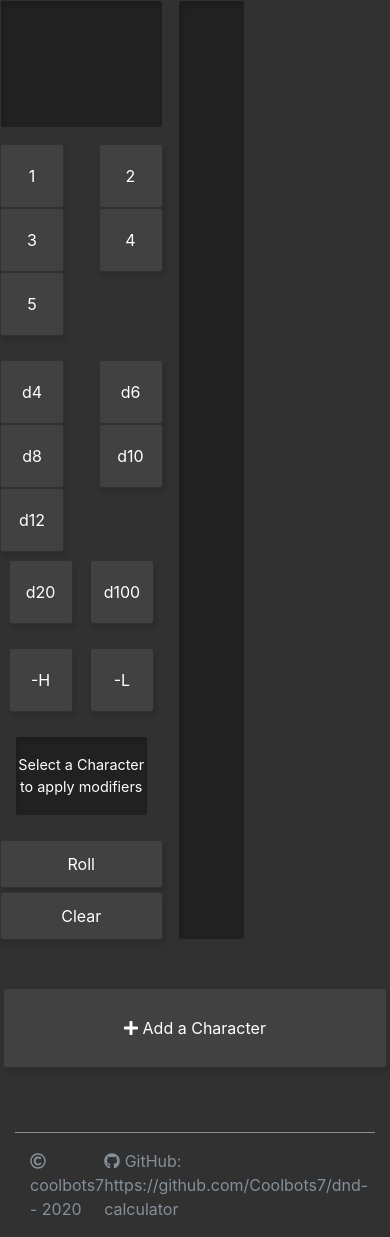
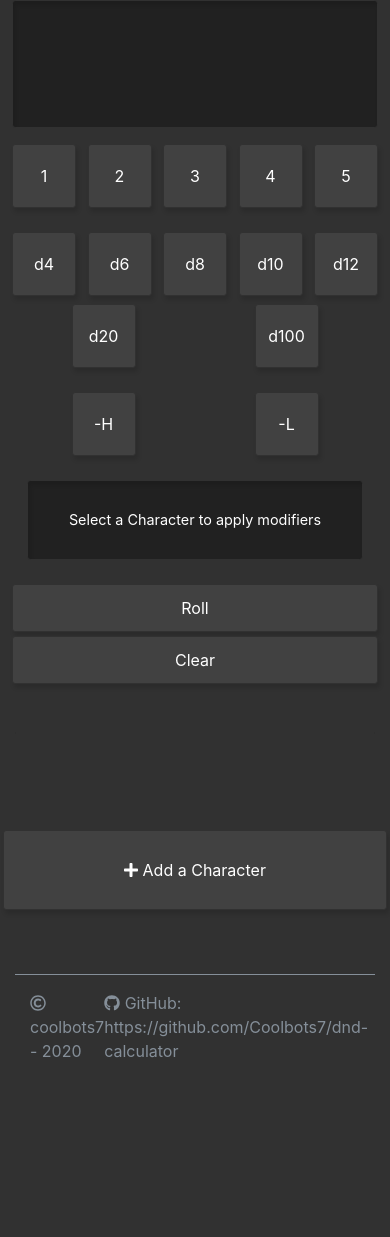
Before and after one commit to Coolbots7/dnd-calculator, a React (Create React App) app in the folder src/dnd-calculator/: page / in a window 390 px wide. After the commit the page ends 1079 px from the top, so only its background shows below. Built offline with nearby package versions, Linux system fonts and the light colour scheme.

Commit message:
Improve mobile responsiveness

```diff
--- a/src/dnd-calculator/src/App.js
+++ b/src/dnd-calculator/src/App.js
@@ -40,17 +40,17 @@ class App extends React.Component {
       <div className="container-fluid d-flex flex-column h-100">
 
         <div className="row d-flex flex-fill h-auto">
-          <div className="col-5 d-flex justify-content-center align-items-center">
+          <div className="col-sm-4 col-12 d-flex justify-content-center align-items-center">
             {/* calculator   */}
             <Calculator character={character} onRoll={this.onRollCallback} />
           </div>
 
-          <div className="col-3">
+          <div className="col-sm col-12 my-5">
             {/* history */}
             <HistoryList history={history} />
           </div>
 
-          <div className="col">
+          <div className="col-sm col-12">
             {/* characters */}
             <CharacterList characterSelectedCallback={this.onCharacterSelectedCallback} />
           </div>
```
